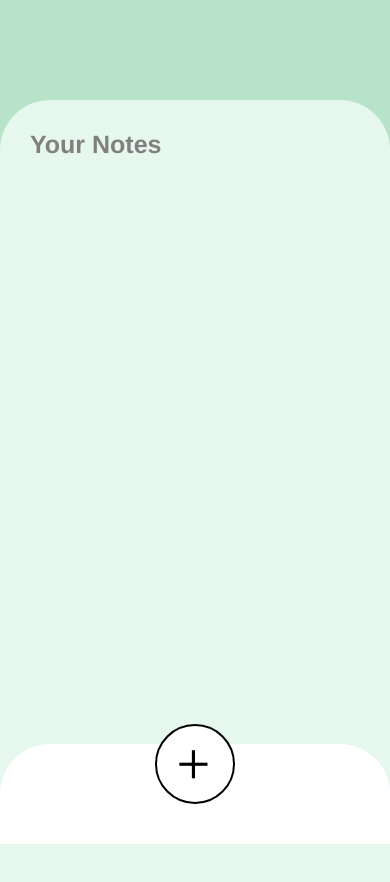
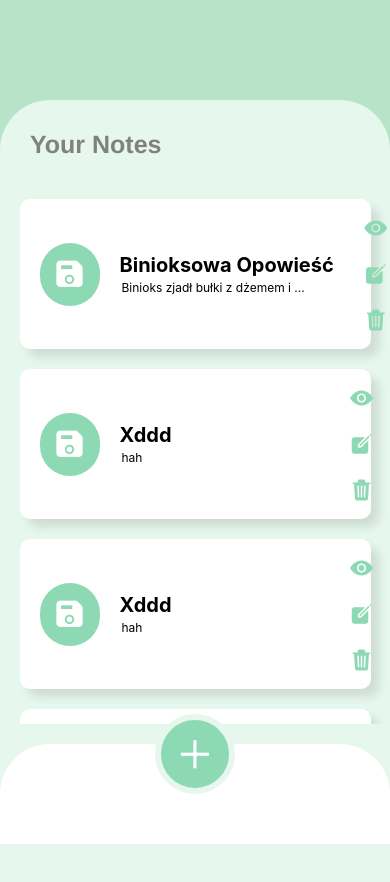
Before and after one commit to Jakukow/Note-React, a React Native app: screen /NoteList in a window 390 px wide. Shown: the top 882 px of the page. Built offline with nearby package versions, Linux system fonts and the light colour scheme.

Commit message:
note list layout done

```diff
--- a/App.js
+++ b/App.js
@@ -3,6 +3,7 @@ import { StatusBar } from "expo-status-bar";
 import NoteListsView from "./Screens/NoteListsView";
 import { createNativeStackNavigator } from "@react-navigation/native-stack";
 import { NavigationContainer } from "@react-navigation/native";
+import { Colors } from "./Util/Colors";
 
 const Stack = createNativeStackNavigator();
 
@@ -14,7 +15,7 @@ export default function App() {
         <Stack.Navigator
           screenOptions={{
             headerShown: false,
-            contentStyle: { backgroundColor: "#b7e3c8" },
+            contentStyle: { backgroundColor: Colors.background },
           }}
         >
           <Stack.Screen name="NoteList" component={NoteListsView} />
--- /dev/null
+++ b/Buttons/CustomButton.js
@@ -0,0 +1,21 @@
+import { Ionicons } from "@expo/vector-icons";
+import { Pressable, StyleSheet, View } from "react-native";
+
+const CustomButton = ({ name, color, size, onPress }) => {
+  return (
+    <Pressable style={styles.container} onPress={onPress}>
+      <View>
+        <Ionicons name={name} color={color} size={size} />
+      </View>
+    </Pressable>
+  );
+};
+
+export default CustomButton;
+
+const styles = StyleSheet.create({
+  container: {
+    marginVertical: 10,
+    marginHorizontal: 5,
+  },
+});
--- a/Buttons/PlusButton.js
+++ b/Buttons/PlusButton.js
@@ -2,11 +2,16 @@ import { Pressable, StyleSheet } from "react-native";
 import { Ionicons } from "@expo/vector-icons";
 
 import { View } from "react-native";
+import { Colors } from "../Util/Colors";
 
 const PlusButton = () => {
   return (
-    <Pressable style={styles.ButtonFrame}>
-      <Ionicons name="add-sharp" color="black" size={50} />
+    <Pressable
+      style={({ pressed }) =>
+        pressed ? [styles.ButtonFrame, styles.pressed] : styles.ButtonFrame
+      }
+    >
+      <Ionicons style={styles.icon} name="add-sharp" color="white" size={50} />
     </Pressable>
   );
 };
@@ -20,10 +25,17 @@ const styles = StyleSheet.create({
     height: 80,
     width: 80,
     position: "absolute",
-    top: -20,
-    borderWidth: 2,
-    backgroundColor: "white",
-    borderColor: "black",
+    top: -30,
+    borderWidth: 6,
+    backgroundColor: Colors.plusButton,
+    borderColor: Colors.note,
     borderRadius: 50,
   },
+  icon: {
+    alignSelf: "center",
+    paddingLeft: 3,
+  },
+  pressed: {
+    opacity: 0.7,
+  },
 });
--- a/Components/NoteList.js
+++ b/Components/NoteList.js
@@ -1,4 +1,20 @@
+import { FlatList } from "react-native";
+import { NOTES } from "../Util/DUMMY_DATA";
+import SingleNoteView from "./SingleNoteView";
+
 const NoteList = () => {
-  return;
+  return (
+    <FlatList
+      data={NOTES}
+      keyExtractor={(item) => item.id}
+      renderItem={({ item }) => (
+        <SingleNoteView
+          title={item.title}
+          description={item.text}
+          category_icon={item.icon_category}
+        />
+      )}
+    />
+  );
 };
 export default NoteList;
--- /dev/null
+++ b/Components/SingleNoteView.js
@@ -0,0 +1,87 @@
+import React from "react";
+import { StyleSheet, Text, View } from "react-native";
+import { Ionicons } from "@expo/vector-icons";
+import CustomButton from "../Buttons/CustomButton";
+import { Colors } from "../Util/Colors";
+
+const SingleNoteView = ({ title, description, category_icon }) => {
+  return (
+    <View style={styles.container}>
+      <View style={styles.categoryIcon}>
+        <Ionicons name={category_icon} size={30} color="white" />
+      </View>
+      <View style={styles.textContainer}>
+        <Text style={styles.title}>{title}</Text>
+        <Text style={styles.textCont}>
+          {description.length > 30
+            ? description.substring(0, 30) + " ..."
+            : description}
+        </Text>
+      </View>
+      <View style={styles.buttonContainer}>
+        <CustomButton
+          style={styles.noteButtons}
+          name="eye"
+          size={24}
+          color={Colors.plusButton}
+          onPress={() => {}}
+        />
+        <CustomButton
+          name="create"
+          size={24}
+          color={Colors.plusButton}
+          onPress={() => {}}
+        />
+        <CustomButton
+          name="trash"
+          size={24}
+          color={Colors.plusButton}
+          onPress={() => {}}
+        />
+      </View>
+    </View>
+  );
+};
+
+export default SingleNoteView;
+const styles = StyleSheet.create({
+  container: {
+    marginTop: 10,
+    marginBottom: 10,
+    flexDirection: "row",
+    backgroundColor: "white",
+    width: "90%",
+    alignSelf: "center",
+    borderRadius: 10,
+    minHeight: 150,
+    shadowColor: "black",
+    shadowOpacity: 0.1,
+    shadowOffset: { width: 8, height: 8 },
+    shadowRadius: 10,
+    alignItems: "center",
+    justifyContent: "flex-start",
+  },
+  categoryIcon: {
+    backgroundColor: Colors.plusButton,
+    marginHorizontal: 20,
+    padding: 15,
+    borderRadius: 40,
+  },
+  textContainer: {
+    marginRight: 25,
+    minWidth: 200,
+  },
+  title: {
+    fontSize: 20,
+    fontWeight: "bold",
+  },
+  textCont: {
+    marginTop: 3,
+    fontSize: 12,
+    marginLeft: 2,
+  },
+  buttonContainer: {
+    alignItems: "center",
+    justifyContent: "center",
+  },
+});
--- a/Screens/NoteListsView.js
+++ b/Screens/NoteListsView.js
@@ -2,6 +2,7 @@ import { StyleSheet, Text, View } from "react-native";
 import Ionicons from "@expo/vector-icons/";
 import NoteList from "../Components/NoteList";
 import PlusButton from "../Buttons/PlusButton";
+import { Colors } from "../Util/Colors";
 
 const NoteListsView = () => {
   return (
@@ -27,7 +28,7 @@ const styles = StyleSheet.create({
     height: "100%",
     borderTopRightRadius: 50,
     borderTopLeftRadius: 50,
-    backgroundColor: "#e6f7ed",
+    backgroundColor: Colors.note,
   },
   textContainer: {
     width: "100%",
@@ -44,6 +45,7 @@ const styles = StyleSheet.create({
     alignItems: "center",
     height: 100,
     backgroundColor: "white",
+    marginTop: 20,
 
     marginBottom: 100,
     borderTopRightRadius: 50,
--- /dev/null
+++ b/Util/Colors.js
@@ -0,0 +1,5 @@
+export const Colors = {
+  background: "#b7e3c8",
+  note: "#e6f7ed",
+  plusButton: "#8cd9b3",
+};
--- /dev/null
+++ b/Util/DUMMY_DATA.js
@@ -0,0 +1,26 @@
+export const NOTES = [
+  {
+    title: "Binioksowa Opowieść",
+    text: "Binioks zjadł bułki z dżemem i został precelem",
+    icon_category: "save",
+    id: 1,
+  },
+  {
+    title: "Xddd",
+    text: "hah",
+    icon_category: "save",
+    id: 2,
+  },
+  {
+    title: "Xddd",
+    text: "hah",
+    icon_category: "save",
+    id: 3,
+  },
+  {
+    title: "Xddd",
+    text: "hah",
+    icon_category: "save",
+    id: 4,
+  },
+];
```
